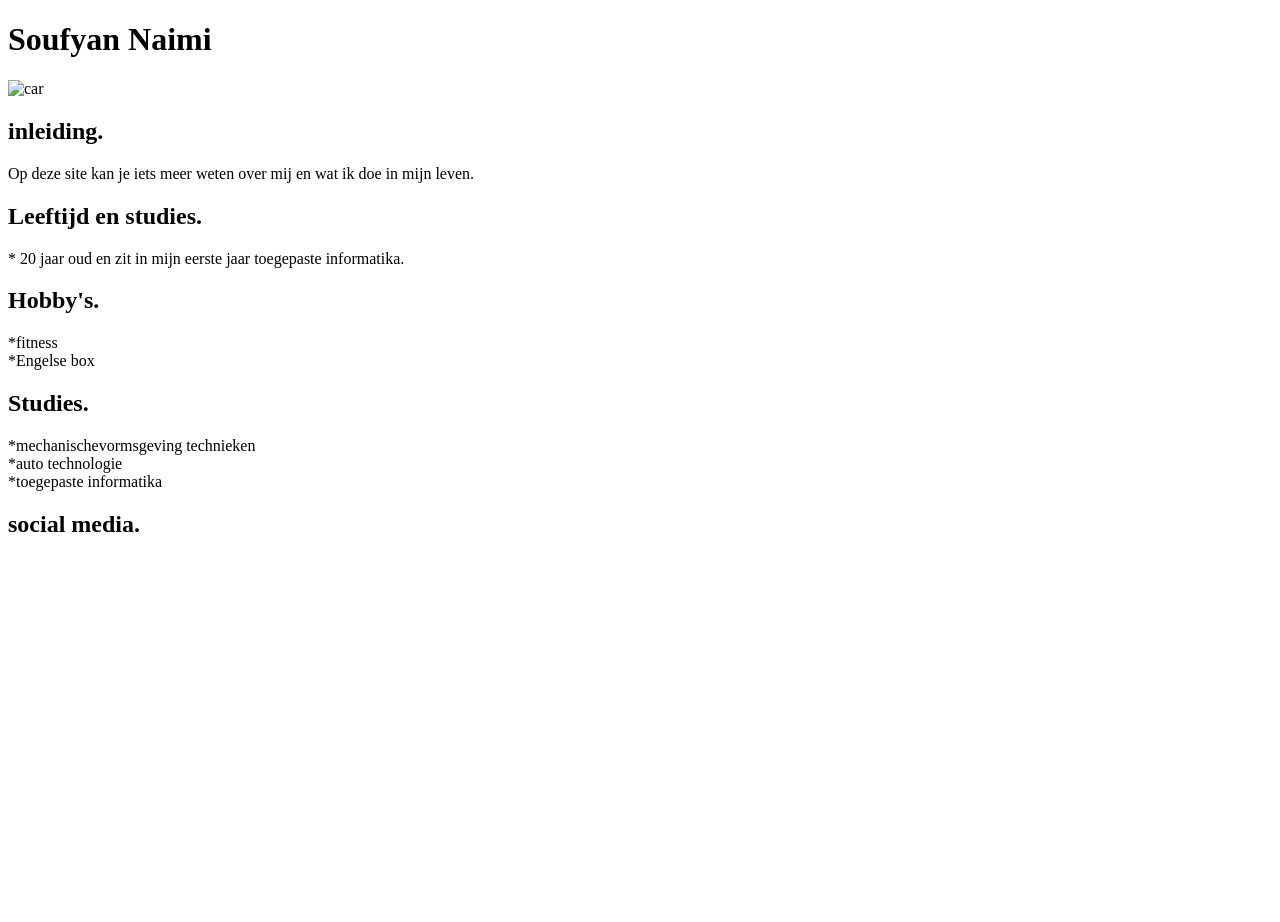
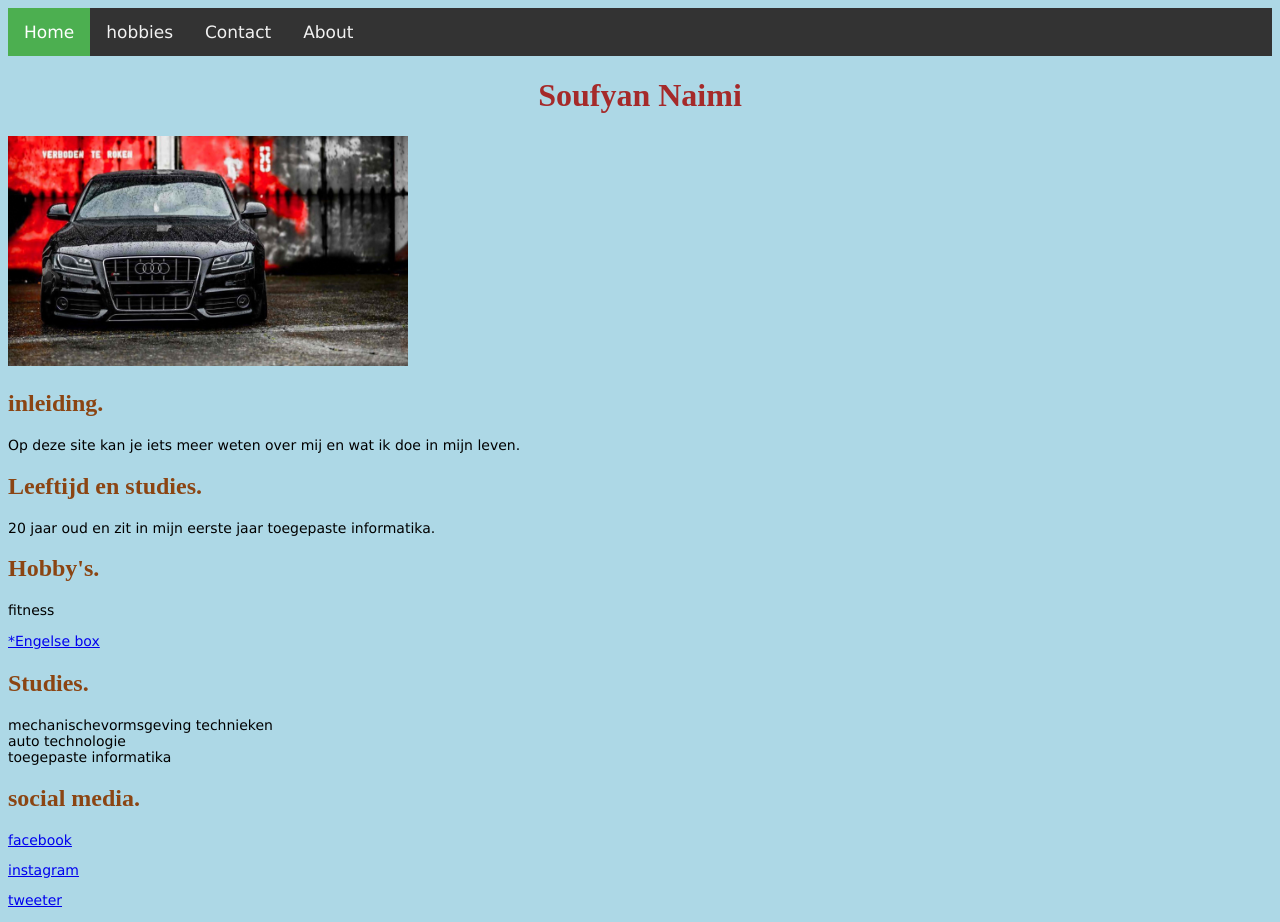
Before and after one commit to soufyanNMI/mi1, a plain HTML site: page index.html in a window 1280 px wide. Before the commit the page ends 800 px from the top, so only its background shows below. Drawn offline with Linux system fonts and the light colour scheme.

Commit message:
Add files via upload

```diff
--- /dev/null
+++ b/css.css
@@ -0,0 +1,56 @@
+body {
+    background-color: lightblue;
+}
+
+h1 {
+    color: brown;
+    text-align: center;
+}
+
+h2 {
+    color: saddlebrown
+}
+
+p {
+    font-family: verdana;
+    font-size: 14px;
+}
+
+br {
+    font-family: verdana;
+    font-size: 14px;
+}
+
+a {
+    font-family: verdana;
+    font-size: 14px;
+}
+
+
+
+/* nav */
+
+.topnav {
+  overflow: hidden;
+  background-color: #333;
+}
+
+.topnav a {
+  float: left;
+  display: block;
+  color: #f2f2f2;
+  text-align: center;
+  padding: 14px 16px;
+  text-decoration: none;
+  font-size: 17px;
+}
+
+.topnav a:hover {
+  background-color: #ddd;
+  color: black;
+}
+
+.topnav a.active {
+    background-color: #4CAF50;
+    color: white;
+}
--- a/index.html
+++ b/index.html
@@ -1,12 +1,33 @@
 <!DOCTYPE html>
 <html>
+    <head>
+
+        <title>Home</title>
+        <link rel="stylesheet" href="css.css">
+    </head>
 
 
 <body>
 
+
+
+
+
+
+
+<div class="topnav">
+  <a class="active" href="index.html">Home</a>
+  <a href="hobbies.html">hobbies</a>
+  <a href="contcat.html">Contact</a>
+  <a href="#about">About</a>
+</div>
+
+
+
+
 <h1>Soufyan Naimi</h1>
+ <a href="about.html"><img src="images/car.jpg" alt= "car" style="width:400px;height:230px;"></a>
 
-<img src="/screenshots/3853-8.jpg" alt= "car" style="width:304px;height:228px;">
 
 <h2>inleiding.</h2>
 
@@ -15,18 +36,25 @@ Op deze site kan je iets meer weten over mij en wat ik doe in mijn leven.
 </p>
 
 <h2>Leeftijd en studies.</h2>
-* 20 jaar oud en zit in mijn eerste jaar toegepaste informatika.
+
+<p> 20 jaar oud en zit in mijn eerste jaar toegepaste informatika.
+</p>
 
 <h2>Hobby's.</h2>
-*fitness
-<br>*Engelse box
+<p>fitness </p>
+    <a href="https://www.facebook.com">*Engelse box</a>
 
 <h2>Studies.</h2>
-*mechanischevormsgeving technieken
-<br>*auto technologie
-<br>*toegepaste informatika
+<p>mechanischevormsgeving technieken
+<br>auto technologie
+<br>toegepaste informatika</p>
 
 <h2>social media.</h2>
+
+<p><a href="https://www.facebook.com">facebook</a></p>
+<p><a href="https://www.instagarm.com">instagram</a></p>
+<p><a href="https://www.tweeter.com">tweeter</a></p>
+
 
 
 </body>
```
Also changed, not shown: contcat.html (added, +23 -0 lines), hobbies.html (added, +23 -0 lines), images/car.jpg (added).
